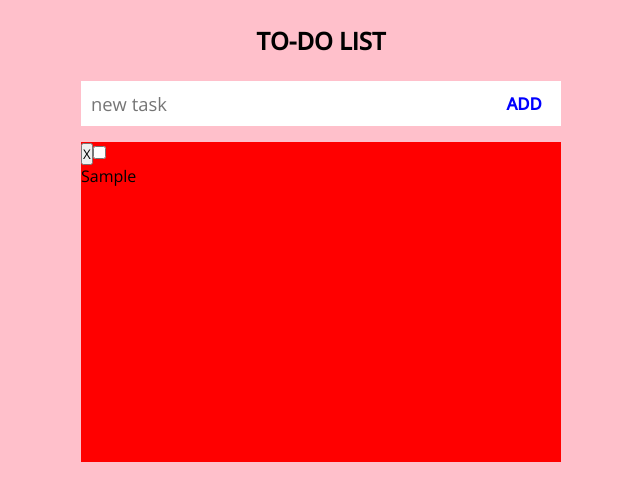
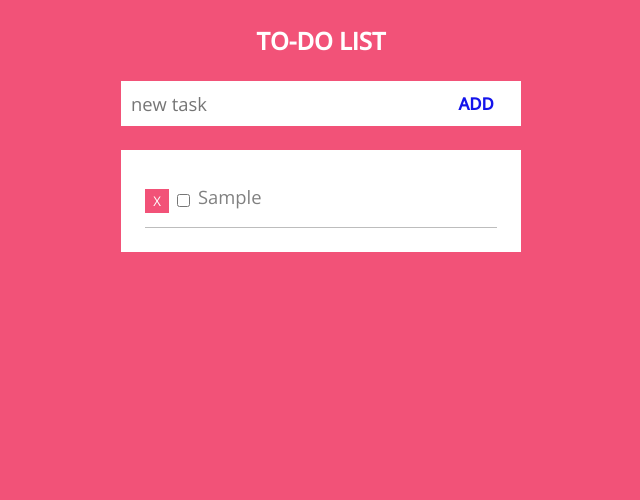
Before and after one commit to Debarshi95/Simple_Todos, a website: page index.html in a window 1280 px wide. Both pictures are taken after typing "Sample" into the empty fields and a click on the button "ADD". Shown: the whole page, without its empty margins (319-959 px from the left). Drawn offline with nearby package versions, Linux system fonts and the light colour scheme.

Commit message:
fix: UI styles,  todo functionality

```diff
--- a/css/style.css
+++ b/css/style.css
@@ -1,10 +1,10 @@
 @import url("https://fonts.googleapis.com/css2?family=Open+Sans:wght@400;500&display=swap");
 
 :root {
-  --primary-color: red;
-  --bg-color: pink;
-  --secondary-color: blue;
+  --primary-color: #f25278;
+  --secondary-color: rgb(20, 20, 235);
   --text-primary: #fff;
+  --border-color: #bdbdbd;
 }
 * {
   box-sizing: border-box;
@@ -14,19 +14,20 @@
 }
 
 body {
-  min-height: 100vh;
+  min-height: calc(100vh - 1.5rem);
   width: 100%;
-  background-color: var(--bg-color);
+  background-color: var(--primary-color);
 }
 
 .header-text {
   width: 100%;
   text-align: center;
   margin: 1.5rem 0;
+  color: var(--text-primary);
 }
 .container {
   margin: 0 auto;
-  width: 30rem;
+  max-width: 25rem;
 }
 
 .input-container {
@@ -49,8 +50,55 @@ body {
   color: var(--secondary-color);
   font-weight: 600;
   font-size: 1.05rem;
+  margin-right: 8px;
+  cursor: pointer;
 }
 .todo-container {
-  min-height: 20rem;
-  background-color: red;
+  background-color: var(--text-primary);
+  margin: 1.5rem auto;
 }
+
+.todo {
+  display: flex;
+  width: 100%;
+  align-items: center;
+  padding: 10px 0;
+  border-bottom: 1px solid var(--border-color);
+}
+
+.todo button {
+  width: 1.5rem;
+  height: 1.5rem;
+  margin-right: 8px;
+  background-color: var(--primary-color);
+  color: var(--text-primary);
+  border: 0;
+  outline: none;
+  cursor: pointer;
+}
+.todo input[type="checkbox"] {
+  margin-right: 8px;
+  cursor: pointer;
+}
+.todo p {
+  font-size: 1.15rem;
+  flex: 1;
+  word-break: break-all;
+  color: gray;
+  margin-bottom: 8px;
+}
+p.text-through {
+  text-decoration: line-through;
+  color: var(--primary-color);
+}
+
+.d-none {
+  display: none;
+}
+
+.d-block {
+  display: block;
+}
+.padding-xs {
+  padding: 1.5rem;
+}
--- a/index.html
+++ b/index.html
@@ -14,6 +14,7 @@
       <button type="button">ADD</button>
     </div>
     <div class="container todo-container"></div>
+    <h3 class="header-text" id="no-todo-text">No Todos found</h3>
     <script src="/js/todo.js"></script>
   </body>
 </html>
--- a/js/todo.js
+++ b/js/todo.js
@@ -1,6 +1,7 @@
 const inputEl = document.querySelector("input")
 const todoContainer = document.querySelector(".todo-container")
 const addTodoBtn = document.querySelector("button")
+const noTodoText = document.querySelector("#no-todo-text")
 
 const docFragment = new DocumentFragment()
 
@@ -38,7 +39,9 @@ addTodoBtn.addEventListener("click", function () {
     const todoItem = createTodo(todo)
     docFragment.appendChild(todoItem)
     todoContainer.appendChild(docFragment)
+    todoContainer.classList.add("padding-xs")
     inputEl.value = ""
+    noTodoText.classList.add("d-none")
   }
 })
 
@@ -63,4 +66,8 @@ const deleteTodo = (targetNode) => {
   if (parentNode) {
     todoContainer.removeChild(parentNode)
   }
+  if (!todoContainer.childNodes.length) {
+    todoContainer.classList.remove("padding-xs")
+    noTodoText.classList.remove("d-none")
+  }
 }
```
